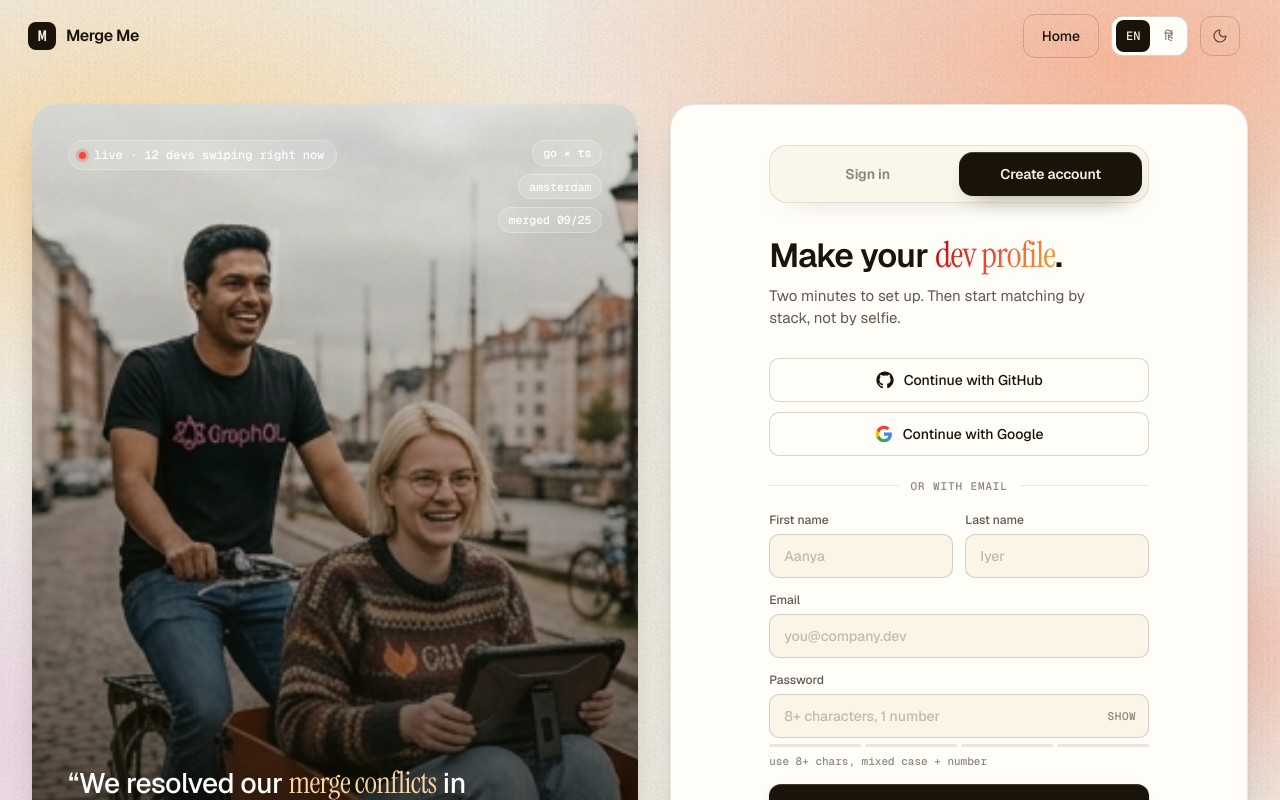
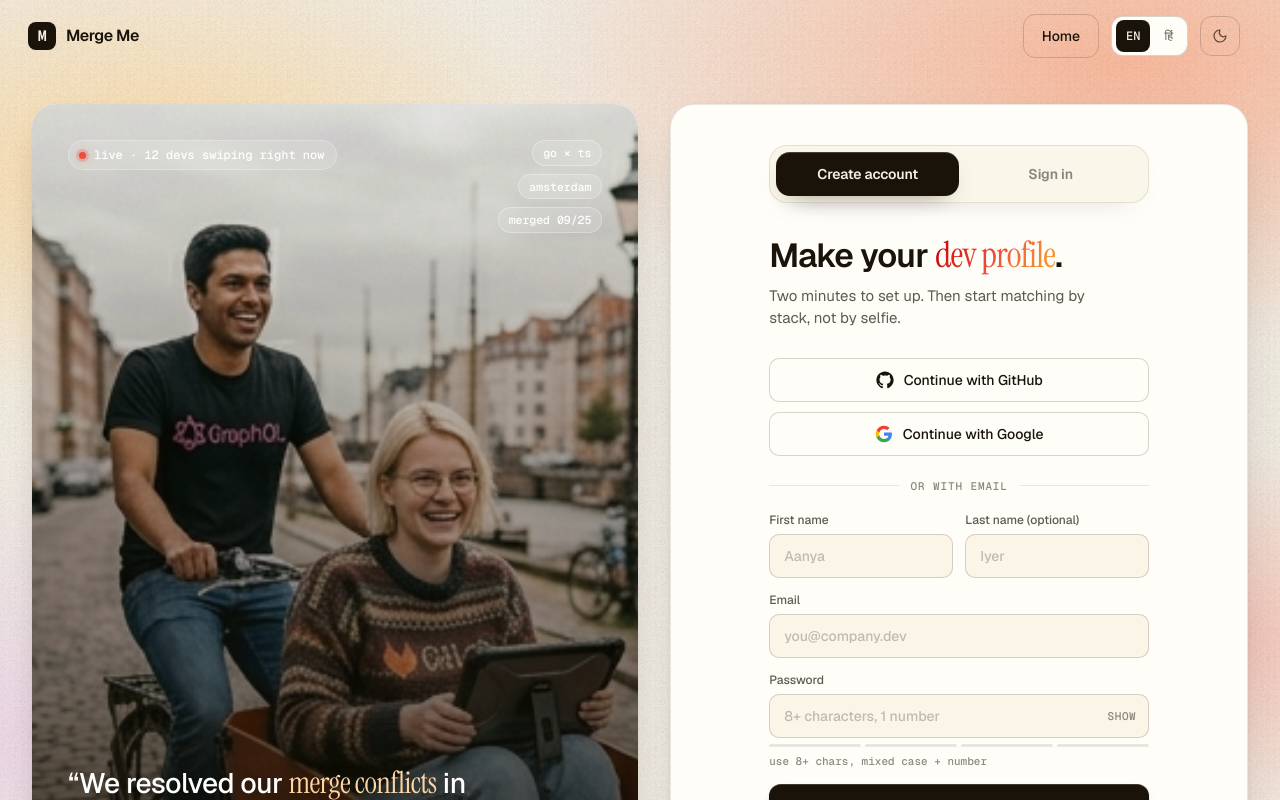
Before and after one commit to Dikshant441/merge_me, a React (Vite) app in the folder frontend/: page /signup in a window 1280 px wide. Built offline with nearby package versions, Linux system fonts and the light colour scheme; no server answers.

Commit message:
fix: github auth

```diff
--- a/frontend/src/components/features/auth/AuthForm/index.jsx
+++ b/frontend/src/components/features/auth/AuthForm/index.jsx
@@ -116,6 +116,20 @@ const AuthForm = ({ copy, mode }) => {
           <button
             type="button"
             role="tab"
+            aria-selected={isSignUp}
+            onClick={() => navigate("/signup")}
+            className={[
+              "h-11 rounded-[14px] px-4 inline-flex items-center justify-center text-[13px] sm:text-[14px] font-semibold tracking-[-0.01em] transition",
+              isSignUp
+                ? "bg-mm-ink text-mm-bg shadow-[0_1px_0_rgba(255,255,255,.18)_inset,0_10px_24px_-14px_rgba(20,14,4,0.6)]"
+                : "text-mm-ink-3",
+            ].join(" ")}
+          >
+            {t.tabSignUp}
+          </button>
+          <button
+            type="button"
+            role="tab"
             aria-selected={!isSignUp}
             onClick={() => navigate("/login")}
             className={[
@@ -126,20 +140,6 @@ const AuthForm = ({ copy, mode }) => {
             ].join(" ")}
           >
             {t.tabSignIn}
-          </button>
-          <button
-            type="button"
-            role="tab"
-            aria-selected={isSignUp}
-            onClick={() => navigate("/signup")}
-            className={[
-              "h-11 rounded-[14px] px-4 inline-flex items-center justify-center text-[13px] sm:text-[14px] font-semibold tracking-[-0.01em] transition",
-              isSignUp
-                ? "bg-mm-ink text-mm-bg shadow-[0_1px_0_rgba(255,255,255,.18)_inset,0_10px_24px_-14px_rgba(20,14,4,0.6)]"
-                : "text-mm-ink-3",
-            ].join(" ")}
-          >
-            {t.tabSignUp}
           </button>
         </div>
 
--- a/frontend/src/constants/copy.js
+++ b/frontend/src/constants/copy.js
@@ -124,9 +124,9 @@ const en = {
 
     fldFirst: "First name",
     fldFirstPh: "Aanya",
-    fldLast: "Last name",
+    fldLast: "Last name (optional)",
     fldLastPh: "Iyer",
-    fldEmail: "Email or username",
+    fldEmail: "Email",
     fldEmailSignUp: "Email",
     fldEmailPh: "you@company.dev",
     fldPwd: "Password",
@@ -525,7 +525,7 @@ const hi = {
 
     fldFirst: "पहला नाम",
     fldFirstPh: "आन्या",
-    fldLast: "उपनाम",
+    fldLast: "उपनाम (वैकल्पिक)",
     fldLastPh: "अय्यर",
     fldEmail: "ईमेल या उपयोगकर्ता नाम",
     fldEmailSignUp: "ईमेल",
```
Also changed, not shown: 2 other files (tests, documents, lock files or other folders).
